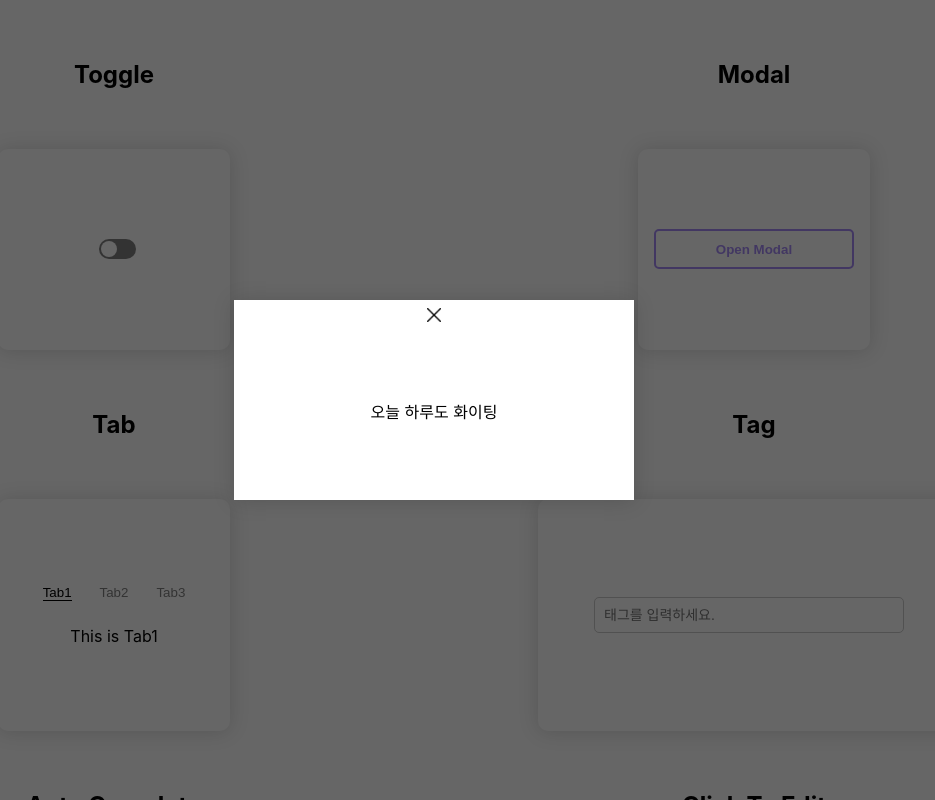
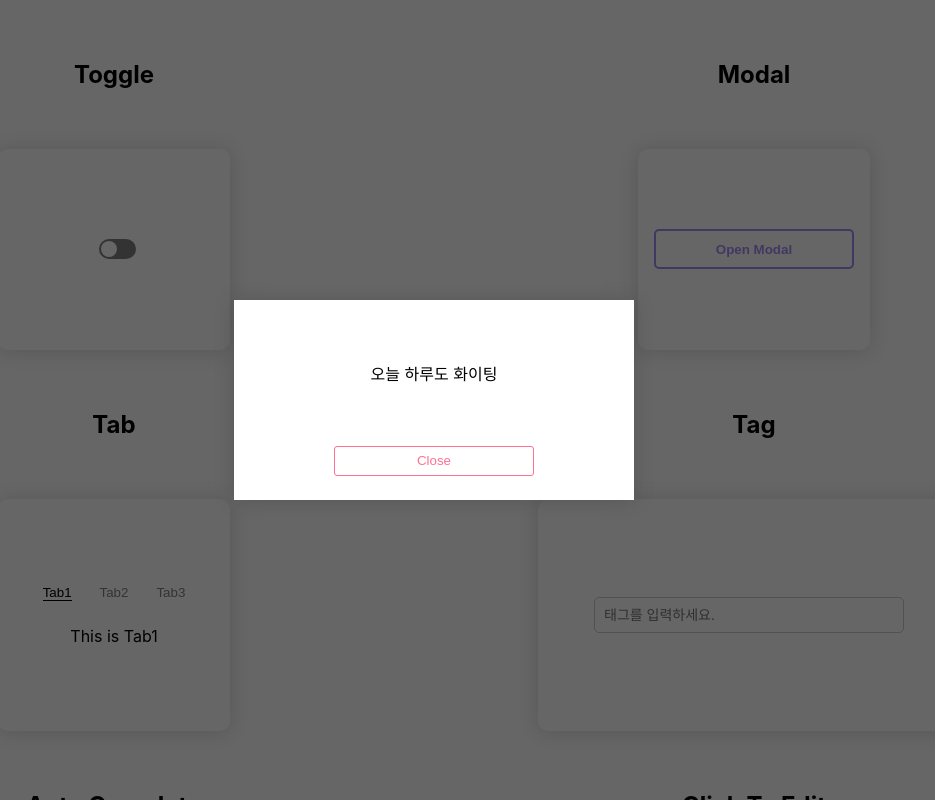
Before and after one commit to Carrymachine/wanted-pre-onboarding-npm, a React (Create React App) app: page / in a window 1280 px wide. Both pictures are taken after a click on the button "Open Modal". Shown: the top 800 px of the page, without its empty margins (206-1141 px from the left). Built offline with nearby package versions, Linux system fonts and the light colour scheme.

Commit message:
cursor pointer, modal close btn change

```diff
--- a/src/components/AutoComplete.jsx
+++ b/src/components/AutoComplete.jsx
@@ -95,11 +95,11 @@ const AutoComplete = () => {
     const inputValue = document.getElementById("auto-complete-input");
 
     const filterFirstChar = data.filter((country) => {
-      return country.value.slice(0, inputValue.value.length) === inputValue.value;
+      return country.value.slice(0, inputValue.value.length) === inputValue.value.toLowerCase();
     });
 
     const filterCorrectWord = data.filter((country) => {
-      return country.value.includes(inputValue.value);
+      return country.value.includes(inputValue.value.toLowerCase());
     });
 
     return filterFirstChar.length === 0 ? filterCorrectWord : filterFirstChar;
--- a/src/components/Modal.jsx
+++ b/src/components/Modal.jsx
@@ -1,6 +1,6 @@
 import React, { useState } from "react";
 import Close from "../resource/close.png";
-import { ModalArea, ModalBtn, Modals } from "../style/modal";
+import { ModalArea, ModalBtn, Modals, ModalCloseBtn } from "../style/modal";
 
 const Modal = () => {
   const [isOpen, setToggle] = useState(false);
@@ -17,8 +17,8 @@ const Modal = () => {
       {isOpen ? (
         <ModalArea>
           <Modals>
-            <img src={Close} style={{ width: "14px", height: "14px", marginTop: "8px" }} onClick={() => setToggle(!isOpen)} />
             <div style={{ display: "flex", flexDirection: "center", alignItems: "center", height: "100%" }}>오늘 하루도 화이팅</div>
+            <ModalCloseBtn onClick={() => setToggle(!isOpen)}>Close</ModalCloseBtn>
           </Modals>
         </ModalArea>
       ) : null}
--- a/src/components/Tag.jsx
+++ b/src/components/Tag.jsx
@@ -8,7 +8,7 @@ const Tag = () => {
 
   const handleKeyPress = (e) => {
     let copyTags = [...tags];
-    if (e.key === "Enter") {
+    if (e.key === "Enter" || e.key === " ") {
       const tagsValue = document.getElementById("input-tag");
       copyTags.push(tagsValue.value);
       setTags(copyTags);
@@ -26,7 +26,7 @@ const Tag = () => {
     return (
       <TagsForm key={i} id={i}>
         {tag}
-        <img src={Close} style={{ width: "10px", height: "10px", marginLeft: "8px" }} onClick={(e) => removeTag(e)} />
+        <img src={Close} style={{ width: "10px", height: "10px", marginLeft: "8px", cursor: "pointer" }} onClick={(e) => removeTag(e)} />
       </TagsForm>
     );
   });
--- a/src/style/autoComplete.js
+++ b/src/style/autoComplete.js
@@ -34,8 +34,10 @@ const ACDataListItemForm = styled.li`
   border-radius: 5px;
   height: 40px;
   align-items: center;
+
   &:hover {
     background: #d1c4f7;
+    cursor: pointer;
   }
 `;
 
--- a/src/style/modal.js
+++ b/src/style/modal.js
@@ -28,6 +28,7 @@ const ModalBtn = styled.button`
     background: #946fff;
     transition: 0.5s;
     color: #fff;
+    cursor: pointer;
   }
 `;
 
@@ -41,5 +42,21 @@ const Modals = styled.div`
 
   flex-direction: column;
 `;
+const ModalCloseBtn = styled.button`
+  margin-bottom: 24px;
+  width: 50%;
+  height: 40px;
+  border: 1px solid #ff7293;
+  background: #fff;
+  border-radius: 3px;
+  color: #ff7293;
 
-export { ModalArea, ModalBtn, Modals };
+  &:hover {
+    background: #ff7293;
+    transition: 0.5s;
+    color: #fff;
+    cursor: pointer;
+  }
+`;
+
+export { ModalArea, ModalBtn, Modals, ModalCloseBtn };
--- a/src/style/tab.js
+++ b/src/style/tab.js
@@ -19,6 +19,10 @@ const TabForm = styled.button`
     background: ${(props) => (props.selected ? "#000" : "#fff")};
     transition: 0.5s;
   }
+
+  &:hover {
+    cursor: pointer;
+  }
 `;
 
 export { TabForm, TabUnderLine, TabWrap };
```
